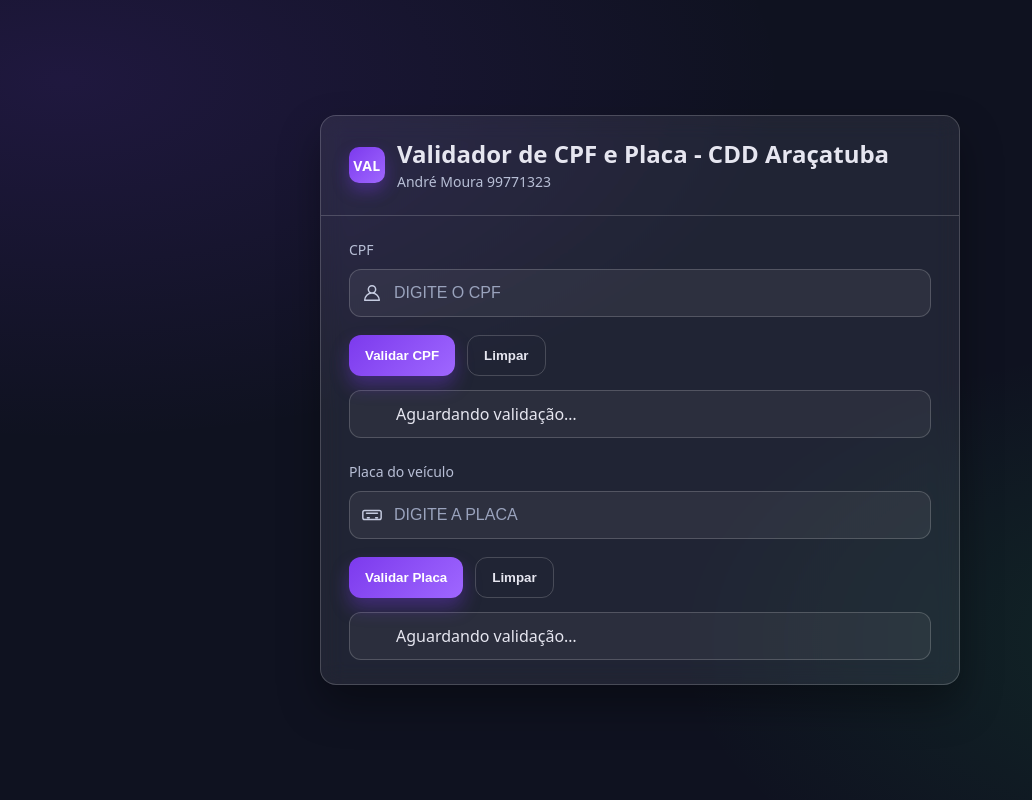
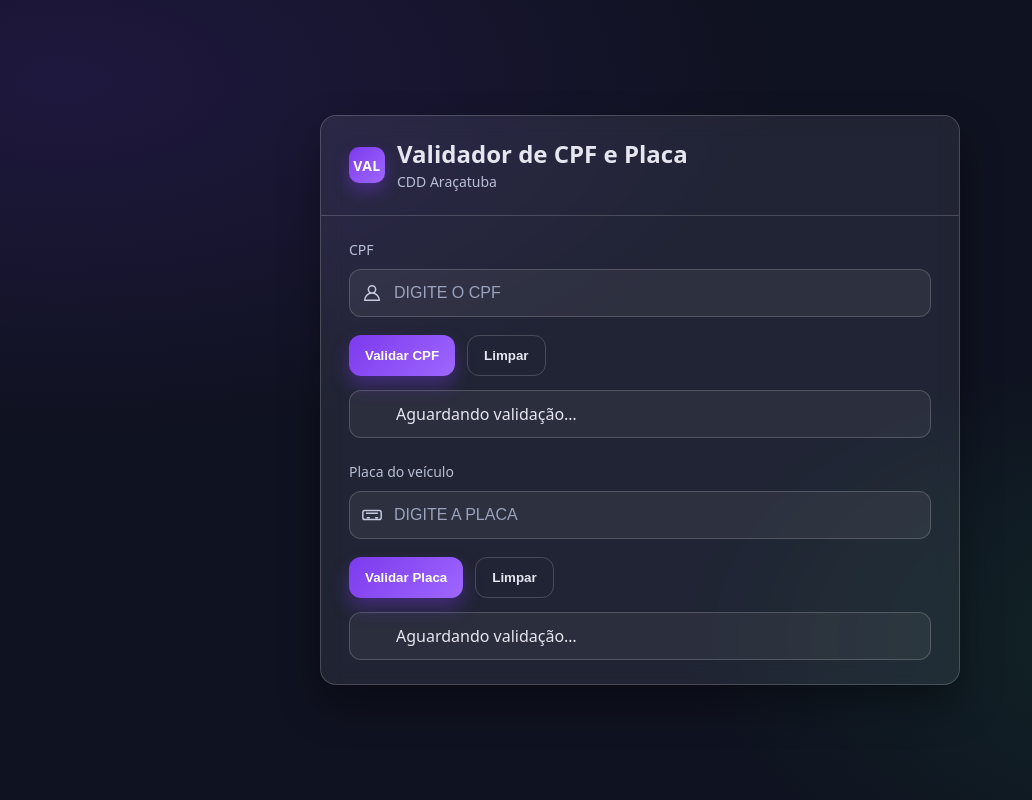
Before and after one commit to arc99771323-blip/Validador, a plain HTML site: page index.html in a window 1280 px wide. Shown: the whole page, without its empty margins (0-1032 px from the left). Drawn offline with Linux system fonts and the light colour scheme.

Commit message:
Update title and subtitle in index.html

```diff
--- a/index.html
+++ b/index.html
@@ -119,8 +119,8 @@
       <div class="logo" aria-hidden="true">VAL</div>
       <div>
         <!-- Título com ID para aria-labelledby -->
-        <h1 class="card__title" id="titulo">Validador de CPF e Placa - CDD Araçatuba</h1>
-        <p class="card__subtitle">André Moura 99771323</p>
+        <h1 class="card__title" id="titulo">Validador de CPF e Placa</h1>
+        <p class="card__subtitle">CDD Araçatuba</p>
       </div>
     </header>
 
```
